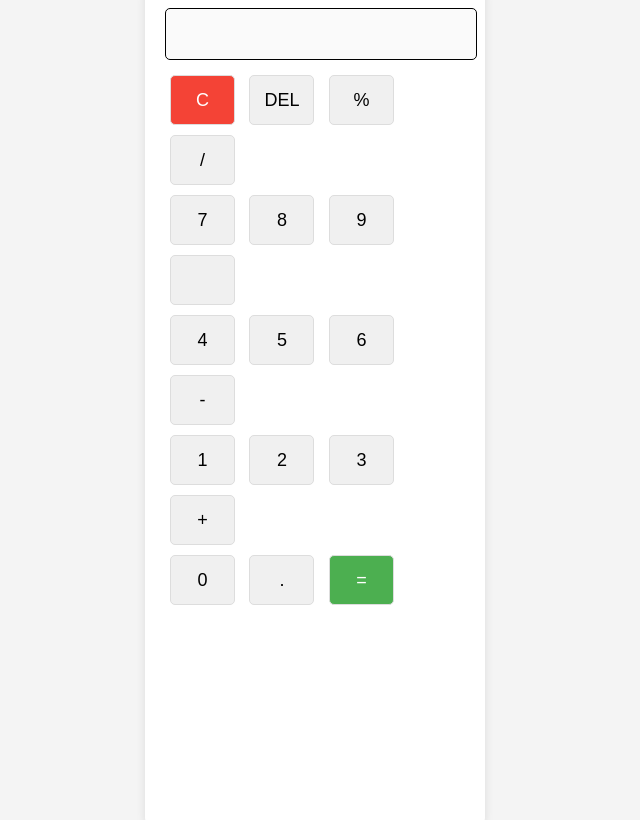
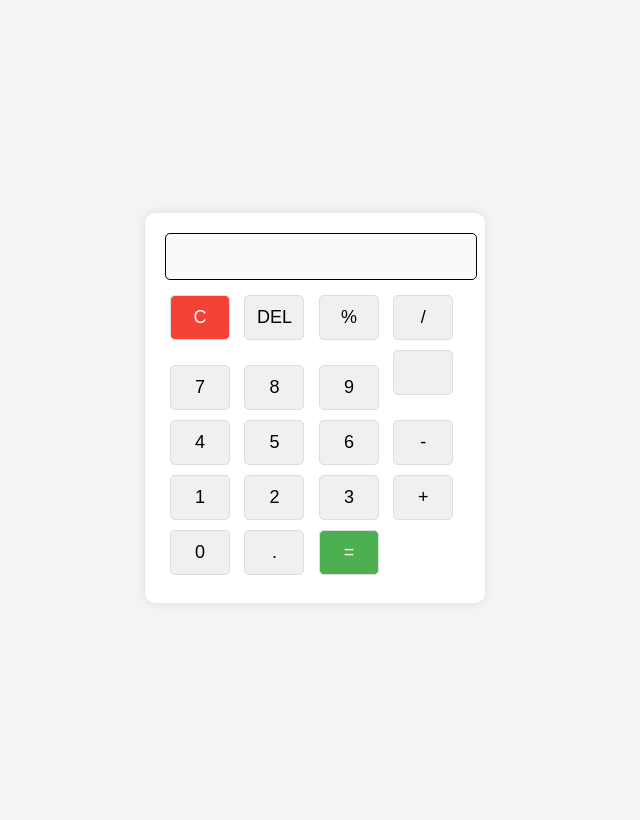
Before and after one commit to Michael-Mbuthia/Calculator, a plain HTML site: page index.html in a window 1280 px wide. Shown: the whole page, without its empty margins (325-965 px from the left). Drawn offline with Linux system fonts and the light colour scheme.

Commit message:
Adjust calculator dimensions and button sizes for improved layout

```diff
--- a/style.css
+++ b/style.css
@@ -7,7 +7,7 @@ body {
     background-color: #f4f4f4;
 }
 .calculator {
-    height: 100vh;
+    height: 350px;
     width: 300px;
     background-color: #fff;
     padding: 20px;
@@ -16,7 +16,7 @@ body {
 }
 .screen {
     width: 100%;
-    height: 40px;
+    height: 35px;
     margin-bottom: 10px;
     text-align: right;
     padding: 5px;
@@ -25,8 +25,8 @@ body {
     border-radius: 5px;
 }
 button {
-    width: 65px;
-    height: 50px;
+    width: 60px;
+    height: 45px;
     font-size: 18px;
     margin: 5px;
     border-radius: 5px;
```
